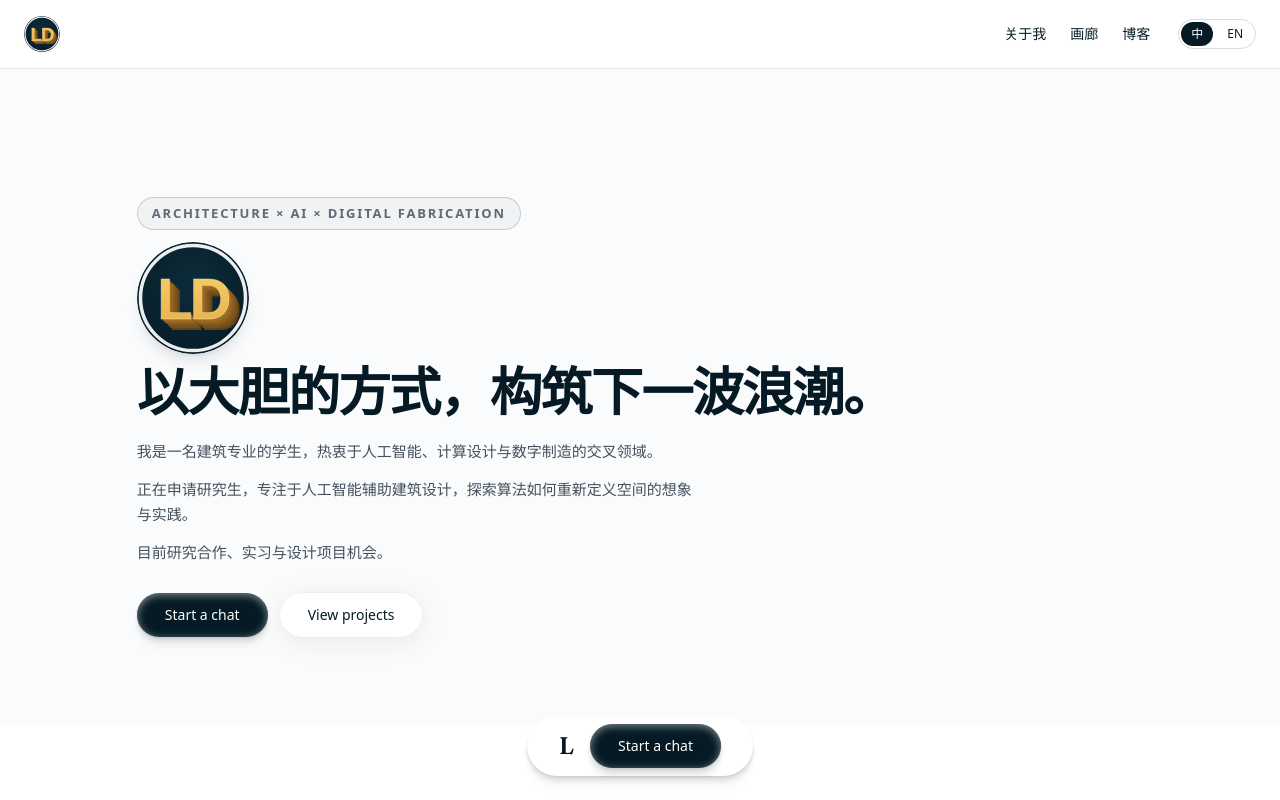
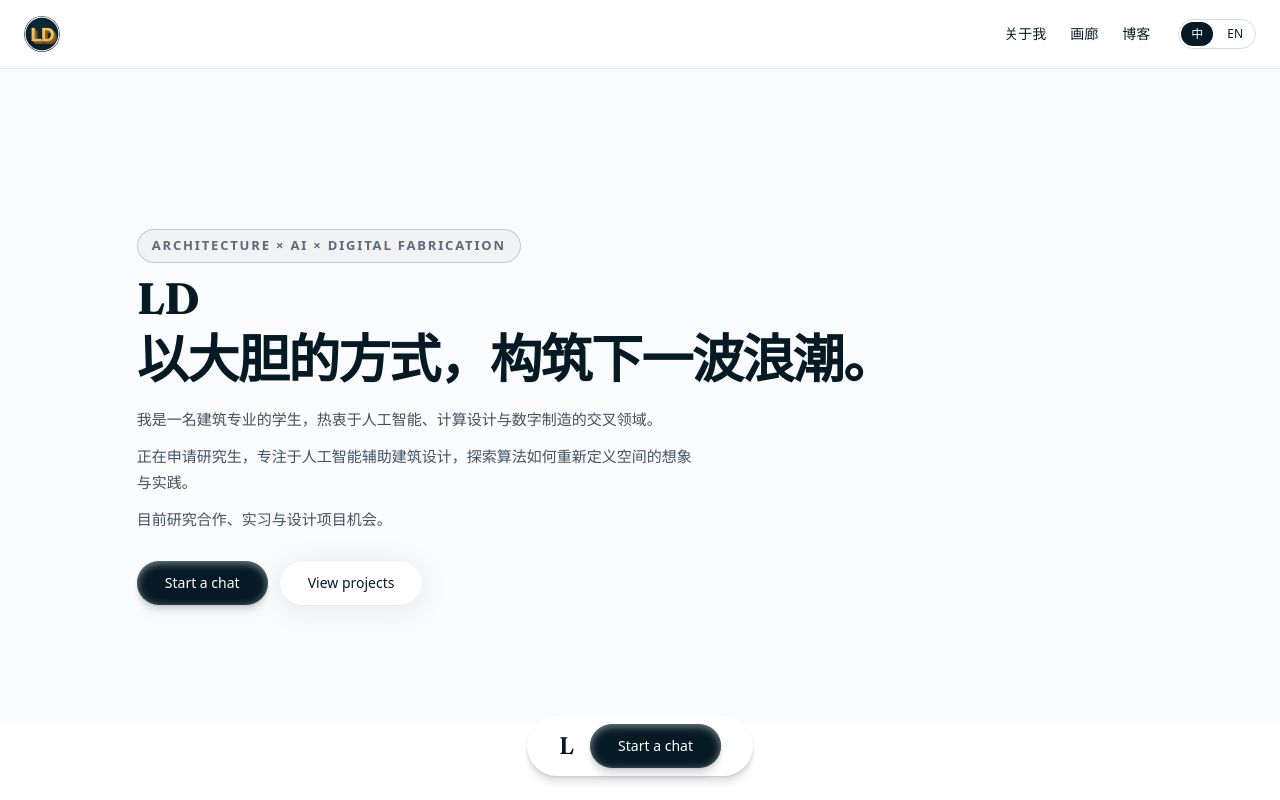
Before and after one commit to luisdingww-bit/louis-ding-portfolio, a React (Vite) app: page / in a window 1280 px wide. Shown: the top 800 px of the page. Built offline with nearby package versions, Linux system fonts and the light colour scheme.

Commit message:
revert: homepage Hero LD back to original plain mondwest text (nav logo unchanged)
- Hero: restore plain 'LD' mondwest text (pre-3D-logo state)
- Nav: keep the white-rimmed LD badge as-is (user: nav logo unchanged)
- favicon stays as the white-rimmed badge tab icon

```diff
--- a/src/App.tsx
+++ b/src/App.tsx
@@ -50,11 +50,12 @@ function Hero() {
         </Reveal>
 
         <Reveal delay={0.2} style={{ marginBottom: '8px' }}>
-          <img
-            src={import.meta.env.BASE_URL + 'favicon.svg'}
-            alt="Louis Ding"
-            className="h-28 w-28 rounded-full shadow-lg"
-          />
+          <span className="font-mondwest" style={{
+            display: 'block', fontSize: 'clamp(28px,4vw,44px)', fontWeight: 700,
+            lineHeight: 1.06, letterSpacing: '-0.02em', color: '#051A24',
+          }}>
+            LD
+          </span>
         </Reveal>
 
         <Reveal delay={0.3}>
```
